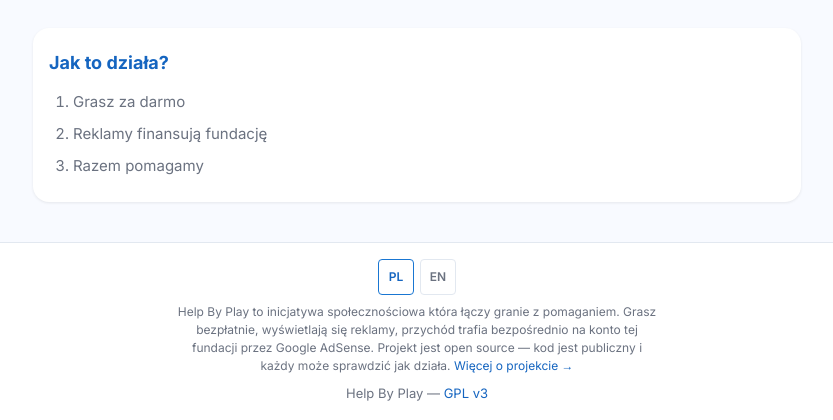
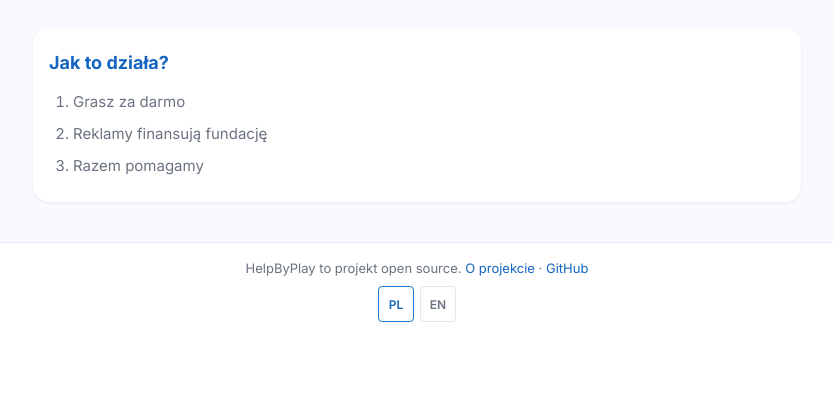
Before and after one commit to ProductPope/helpbyplay, a PHP site: page / in a window 1280 px wide. Shown: the part 778-1198 px from the top of the page, without its empty margins (223-1056 px from the left). After the commit the page ends 1100 px from the top, so only its background shows below. Run offline with PHP 8.4, Linux system fonts and the light colour scheme; data comes from the database, SQL or seed files in the repository.

Commit message:
refactor: unified footer — opensource text, About + GitHub links, lang switcher
Co-Authored-By: Claude Sonnet 4.6 <noreply@anthropic.com>

```diff
--- a/assets/style.css
+++ b/assets/style.css
@@ -363,9 +363,11 @@ main.container {
     font-size:  12px;
 }
 
-.footer-about {
-    font-size: 12px;
-    max-width: 480px;
+.footer-opensource {
+    font-size: 13px;
+    color:      var(--color-text-muted);
+    text-align: center;
+    margin:     0;
     line-height: 1.5;
 }
 
--- a/index.php
+++ b/index.php
@@ -103,12 +103,16 @@ try {
 
     <footer class="site-footer">
         <div class="container">
+            <p class="footer-opensource">
+                <?= t('footer_opensource') ?>
+                <a href="https://helpbyplay.com" target="_blank" rel="noopener"><?= t('footer_about_link') ?></a>
+                &middot;
+                <a href="https://github.com/ProductPope/helpbyplay" target="_blank" rel="noopener">GitHub</a>
+            </p>
             <div class="lang-switcher">
                 <button onclick="switchLang('pl')" class="<?= $LANG === 'pl' ? 'active' : '' ?>"><?= t('lang_pl') ?></button>
                 <button onclick="switchLang('en')" class="<?= $LANG === 'en' ? 'active' : '' ?>"><?= t('lang_en') ?></button>
             </div>
-            <p class="footer-about"><?= htmlspecialchars(t('about_text')) ?> <a href="https://github.com/ProductPope/helpbyplay" target="_blank" rel="noopener"><?= t('about_link') ?></a></p>
-            <p><?= t('site_title') ?> &mdash; <a href="https://github.com/ProductPope/helpbyplay" target="_blank" rel="noopener">GPL v3</a></p>
         </div>
     </footer>
 
--- a/lang.php
+++ b/lang.php
@@ -60,6 +60,10 @@ $TRANSLATIONS = [
         // Header stats
         'header_stats'         => 'graczy zebrało',
 
+        // Footer
+        'footer_opensource'    => 'HelpByPlay to projekt open source.',
+        'footer_about_link'    => 'O projekcie',
+
         // Ad wait message
         'ad_wait_msg'          => 'Oczekiwanie na reklamę',
     ],
@@ -121,6 +125,10 @@ $TRANSLATIONS = [
         // Header stats
         'header_stats'         => 'players raised',
 
+        // Footer
+        'footer_opensource'    => 'HelpByPlay is an open source project.',
+        'footer_about_link'    => 'About the project',
+
         // Ad wait message
         'ad_wait_msg'          => 'Waiting for ad',
     ],
```
Also changed, not shown: game.php (+6 -2 lines).
